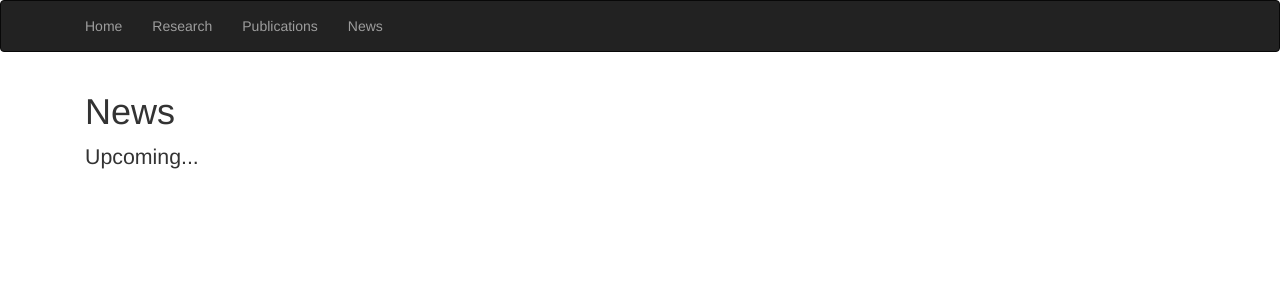
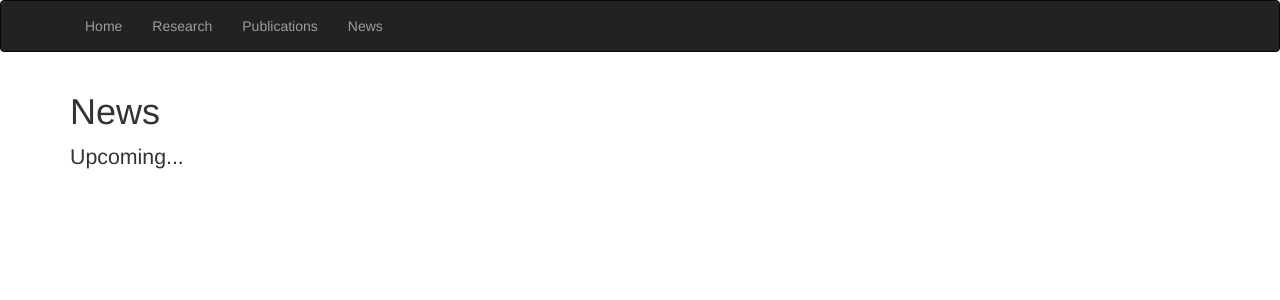
Before and after one commit to Wenzheguo/Wenzheguo.github.io, a Jekyll site: the page built from News/index.html, in a window 1280 px wide. Shown: the top 300 px of the page. Built offline with Jekyll 4.4.1, drawn with Linux system fonts in a browser that asks for light colours.

Commit message:
Update index.html

```diff
--- a/News/index.html
+++ b/News/index.html
@@ -2,8 +2,7 @@
 layout: default
 title: News
 ---
-<!-- Publications -->
-<div class="container">
+<div>
     <h1>News</h1>
     <p style="font-size:16pt;">Upcoming...</p>
 </div>
```
